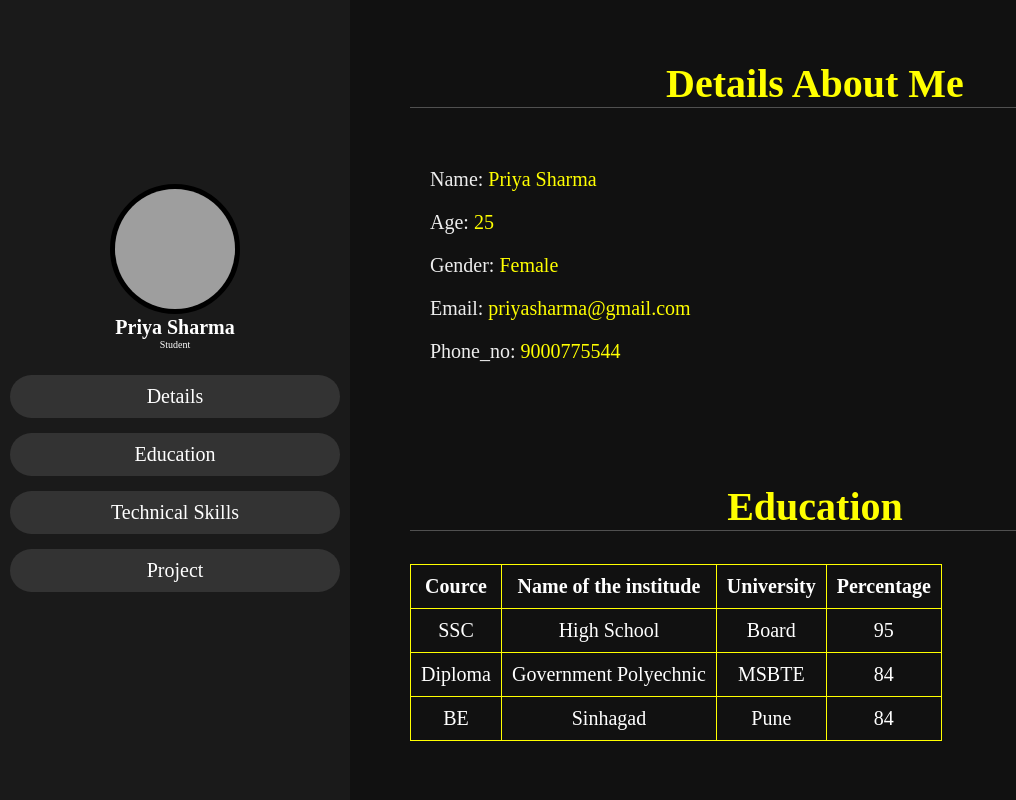
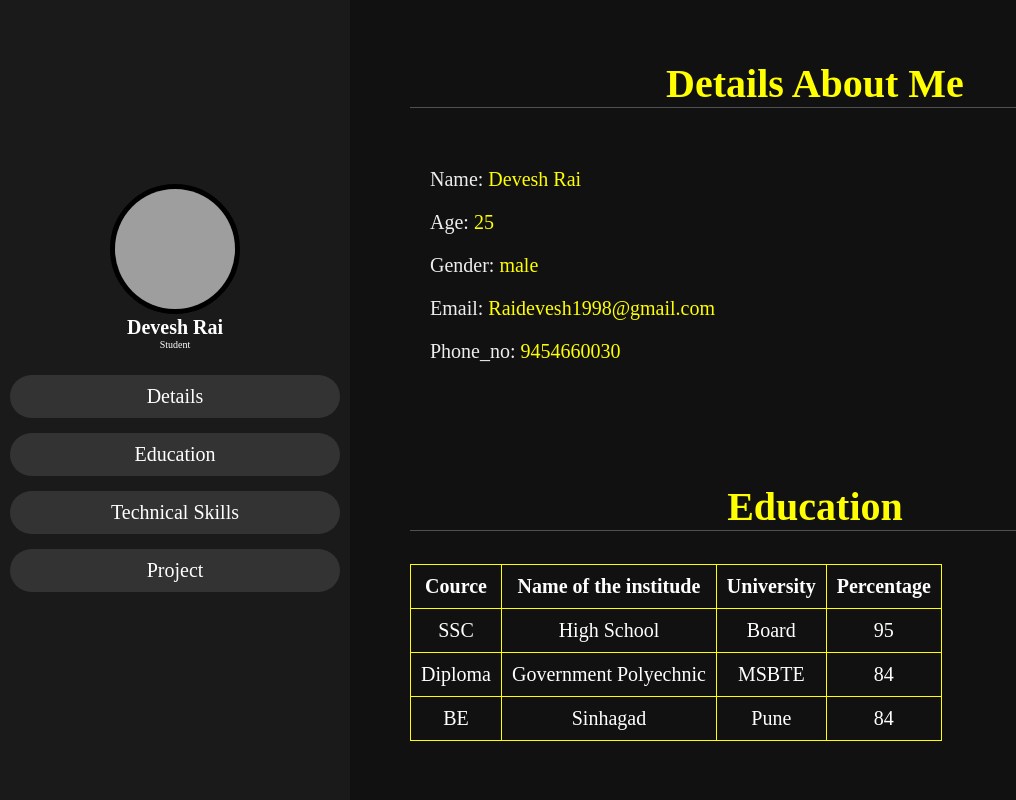
Before and after one commit to Deveshrai09/Deveshrai.github.io, a plain HTML site: page index.html in a window 1280 px wide. Shown: the top 800 px of the page, without its empty margins (0-1016 px from the left). Drawn offline with Linux system fonts and the light colour scheme; grey boxes are pictures that could not be loaded.

Commit message:
Update index.html

```diff
--- a/index.html
+++ b/index.html
@@ -11,7 +11,7 @@
     <header>
        <div class="user">
        <img src="photo.jpg">
-       <h5 class="nm">Priya Sharma</h5>
+       <h5 class="nm">Devesh Rai</h5>
        <p class="jb">Student</p>
        </div>
        <nav class="nv">
@@ -27,11 +27,11 @@
         <h1 class="heading"><span>Details About Me</span></h1>
         <div class="Row">
         <div class="det">
-             <h3><span>Name: </span>Priya Sharma</h3>
+             <h3><span>Name: </span>Devesh Rai</h3>
              <h3><span>Age: </span>25</h3>
-             <h3><span>Gender: </span>Female</h3>
-             <h3><span>Email: </span>priyasharma@gmail.com</h3>
-             <h3><span>Phone_no: </span>9000775544</h3>
+             <h3><span>Gender: </span>male</h3>
+             <h3><span>Email: </span>Raidevesh1998@gmail.com</h3>
+             <h3><span>Phone_no: </span>9454660030</h3>
         </div>
     </div>
     </section>
```
